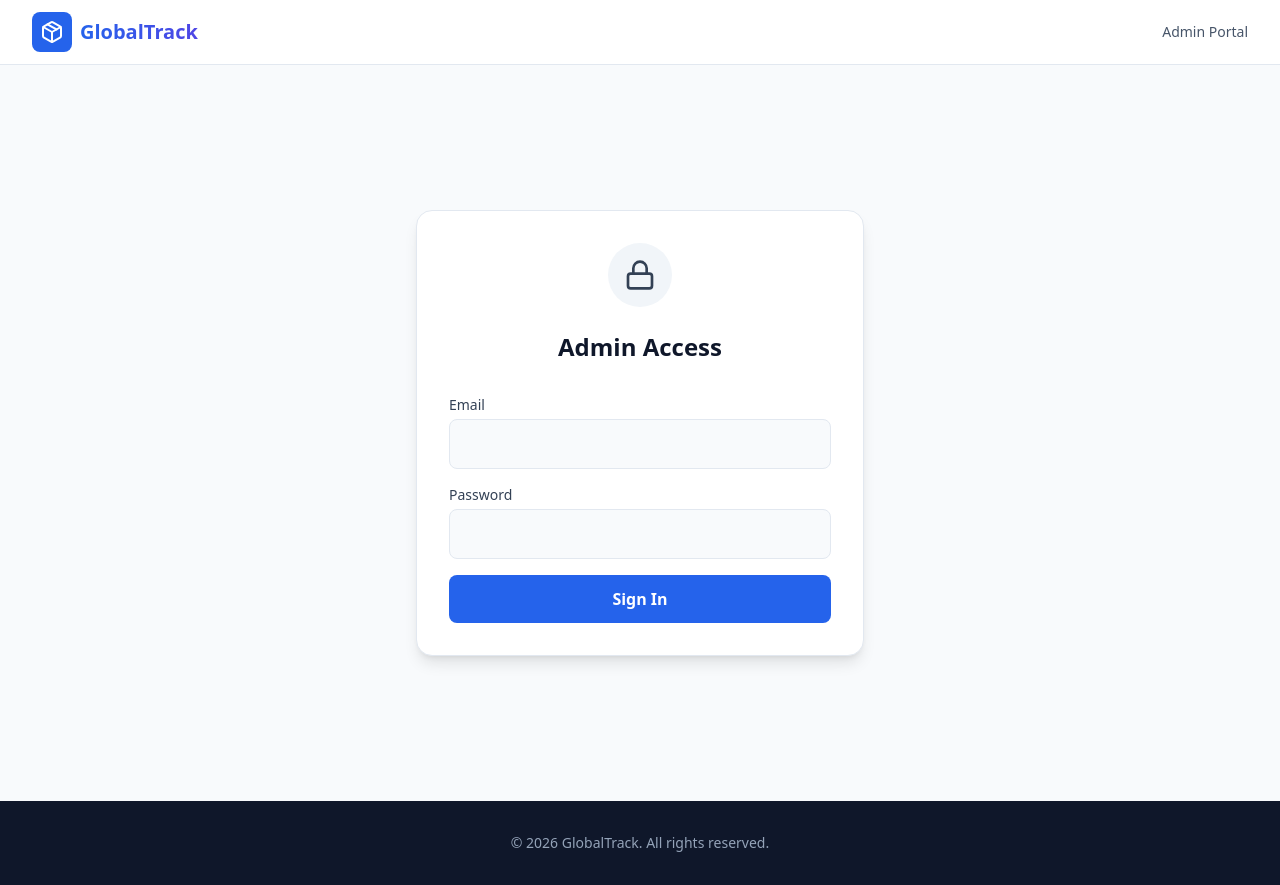
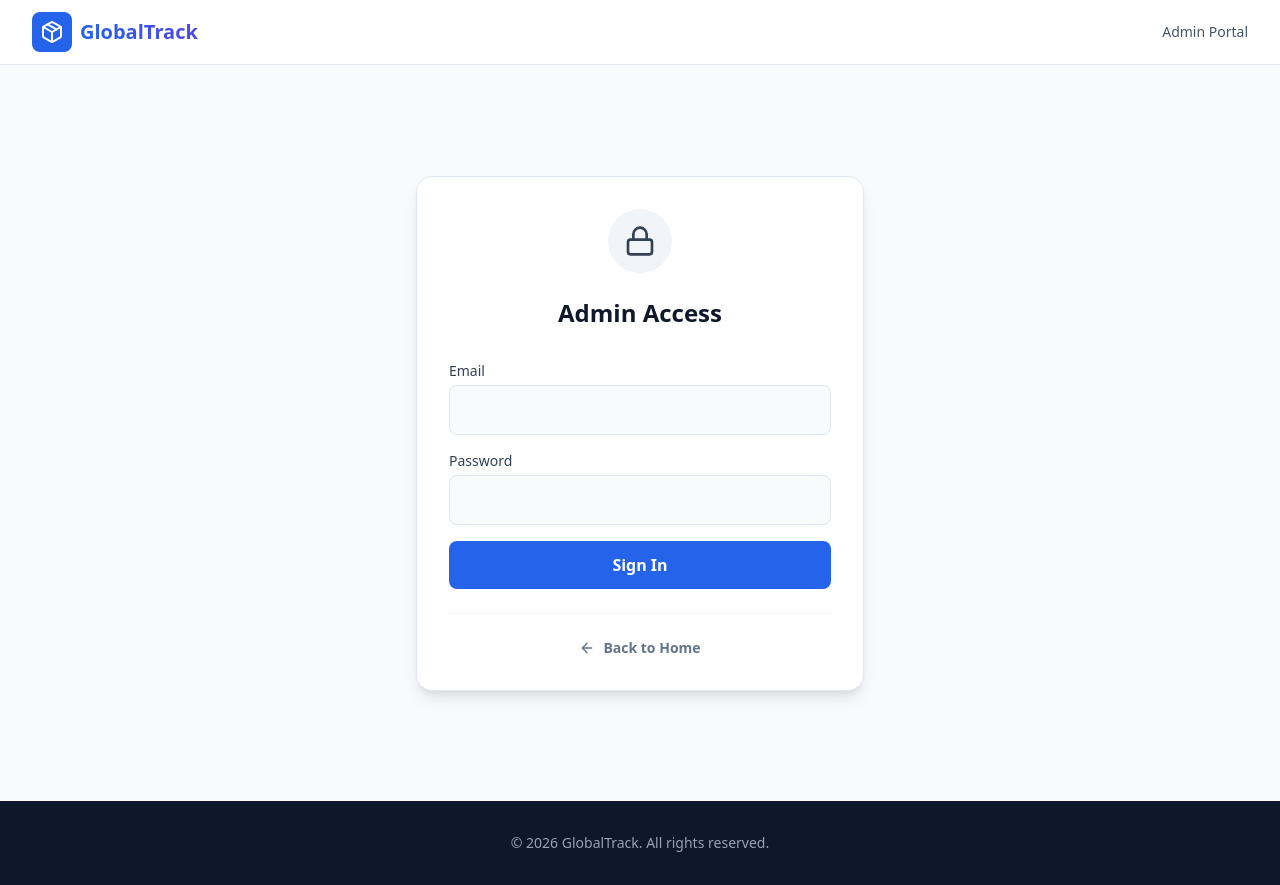
Before and after one commit to seanpaisley33-arch/Tracking-Finil, a Next.js app: page /admin/login in a window 1280 px wide. Built offline with nearby package versions, Linux system fonts and the light colour scheme; no server answers.

Commit message:
feat: add back to home navigation links on admin login and dashboard

```diff
--- a/src/app/admin/login/page.tsx
+++ b/src/app/admin/login/page.tsx
@@ -3,7 +3,8 @@
 import { useState } from 'react';
 import { supabase } from '@/lib/supabase';
 import { useRouter } from 'next/navigation';
-import { Lock } from 'lucide-react';
+import { Lock, ArrowLeft } from 'lucide-react';
+import Link from 'next/link';
 
 export default function AdminLogin() {
   const [email, setEmail] = useState('');
@@ -75,6 +76,16 @@ export default function AdminLogin() {
             {loading ? 'Authenticating...' : 'Sign In'}
           </button>
         </form>
+
+        <div className="mt-6 pt-6 border-t border-slate-100 flex justify-center">
+          <Link
+            href="/"
+            className="inline-flex items-center text-sm font-semibold text-slate-500 hover:text-blue-600 transition-colors"
+          >
+            <ArrowLeft className="h-4 w-4 mr-2" />
+            Back to Home
+          </Link>
+        </div>
       </div>
     </div>
   );
--- a/src/app/admin/page.tsx
+++ b/src/app/admin/page.tsx
@@ -4,7 +4,8 @@ import { useState, useEffect, useRef } from 'react';
 import { supabase } from '@/lib/supabase';
 import { useRouter } from 'next/navigation';
 import Papa from 'papaparse';
-import { PackagePlus, UploadCloud, ListChecks, QrCode, LogOut, MapPin, Copy, FileText, Printer, Check, Stamp } from 'lucide-react';
+import { PackagePlus, UploadCloud, ListChecks, QrCode, LogOut, MapPin, Copy, FileText, Printer, Check, Stamp, ArrowLeft } from 'lucide-react';
+import Link from 'next/link';
 import jsPDF from 'jspdf';
 import html2canvas from 'html2canvas';
 import InvoiceTemplate from '@/components/InvoiceTemplate';
@@ -78,6 +79,10 @@ export default function AdminDashboard() {
             <Stamp className="h-5 w-5" />
             <span className="text-sm md:text-base">Receipt Control</span>
           </button>
+          <Link href="/" className="flex-shrink-0 flex items-center space-x-2 md:space-x-3 px-4 py-2 md:py-3 rounded-lg font-medium text-slate-600 hover:bg-slate-50 transition-colors">
+            <ArrowLeft className="h-5 w-5" />
+            <span className="text-sm md:text-base">Back to Home</span>
+          </Link>
         </nav>
         <div className="hidden md:block p-4 border-t border-slate-200">
           <button onClick={handleLogout} className="w-full flex items-center justify-center space-x-2 text-red-600 hover:bg-red-50 py-2 rounded-lg transition-colors font-medium">
```
